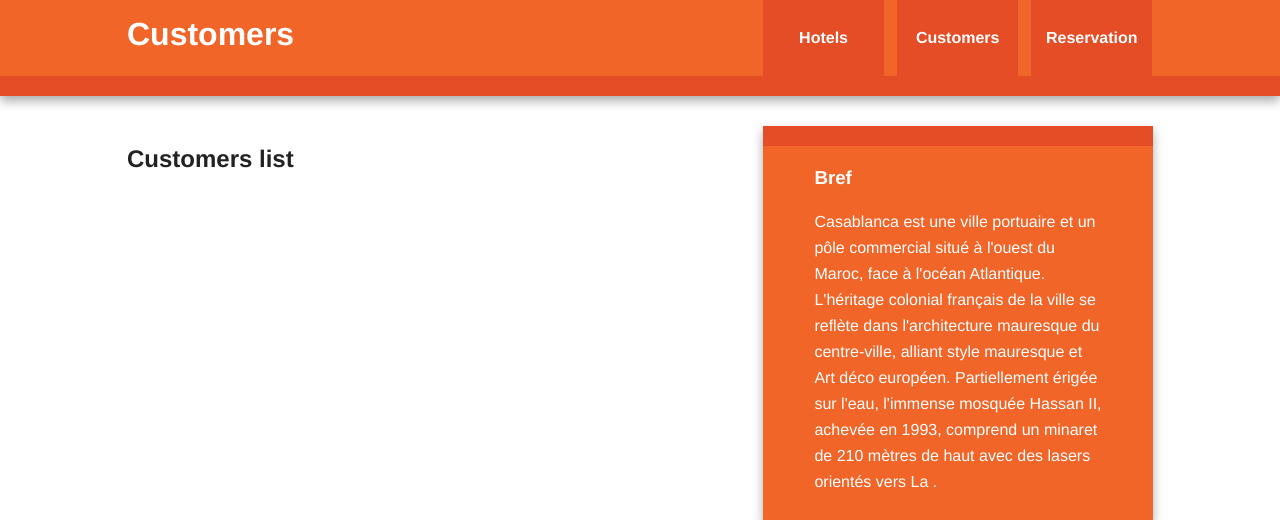
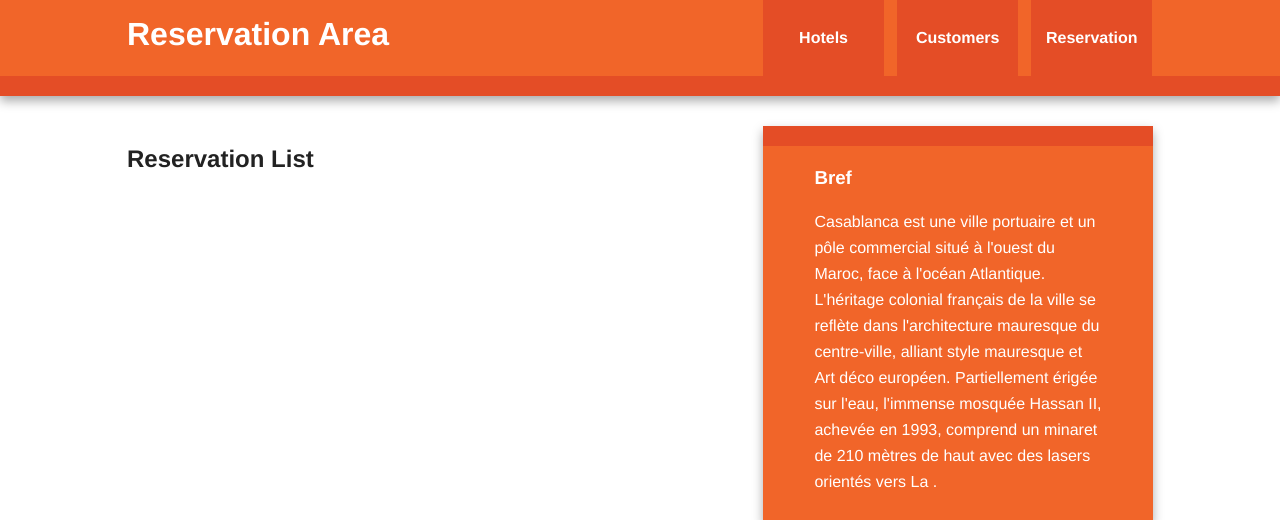
Before and after one commit to mhammed2020/Hotel-Reservation-Platform, a Django app: page /reservation/ in a window 1280 px wide. Shown: the top 520 px of the page. Run offline with Django 3.2, Linux system fonts and the light colour scheme; some libraries are stand-ins or nearby versions.

Commit message:
add url links to templates

```diff
--- a/reservation/views.py
+++ b/reservation/views.py
@@ -30,4 +30,4 @@
         'reservations':reservations
     }
 
-    return render(request,'reservation/customers.html',context)
+    return render(request,'reservation/reservations.html',context)
--- a/templates/reservation/base.html
+++ b/templates/reservation/base.html
@@ -31,7 +31,7 @@
                     <ul>
                         <li><a href="/reservation/hotels">Hotels</a></li>
                         <li><a href="/reservation/customers">Customers</a></li>
-                        <li><a href="#">Reservation</a></li>
+                        <li><a href="/reservation/">Reservation</a></li>
                     </ul>
                 </nav>
             </header>
--- /dev/null
+++ b/templates/reservation/reservations.html
@@ -0,0 +1,13 @@
+{% extends 'reservation/base.html' %}
+
+
+
+{% block title %}
+Reservation Area
+   {% endblock title %}
+
+{% block content %}
+
+
+<h2>Reservation List </h2>
+{% endblock content %}
```
